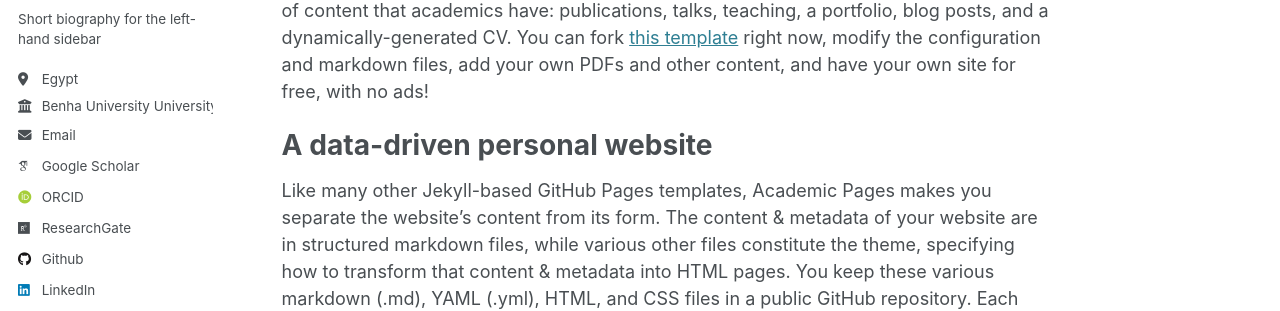
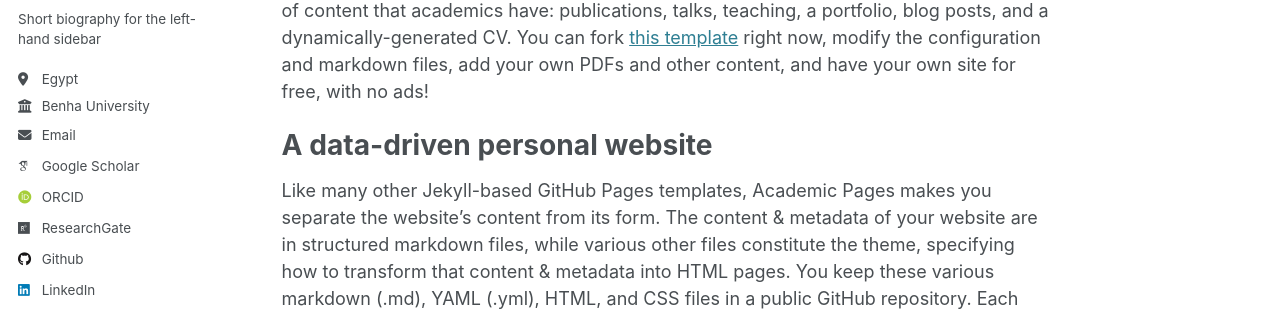
Before and after one commit to FaragMamdouh/FaragMamdouh.github.io, a Jekyll site: the page built from _pages/about.md, in a window 1280 px wide. Shown: the part 314-625 px from the top of the page. Built offline with Jekyll 4.4.1, drawn with Linux system fonts in a browser that asks for light colours; some web fonts are replaced.

Commit message:
Update _config.yml

```diff
--- a/_config.yml
+++ b/_config.yml
@@ -26,7 +26,7 @@ author:
   pronouns         : # example: "she/her"
   bio              : "Short biography for the left-hand sidebar"
   location         : "Egypt"
-  employer         : "Benha University University"
+  employer         : "Benha University"
   uri              : # URL
   email            : "Faragmamdouh123@gmail.com"
 
```
